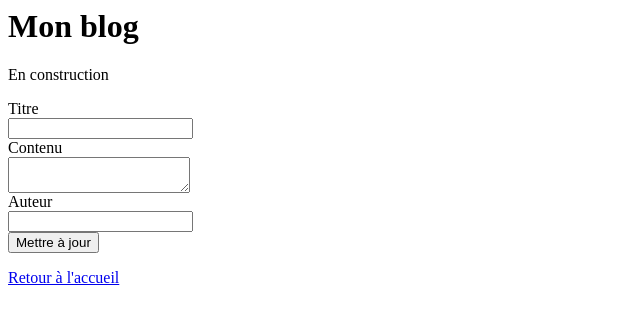
After one commit to kantum21/Blog, a PHP site: template templates/edit_article.php in a window 1280 px wide. The commit adds this page. Shown: the top 324 px of the page, without its empty margins (0-640 px from the left). Run offline with PHP 8.4, Linux system fonts and the light colour scheme; the template is opened without the code that fills it, so the values that code supplies are empty.

Commit message:
updateArticle

```diff
--- a/config/Router.php
+++ b/config/Router.php
@@ -33,6 +33,9 @@ class Router
                 elseif ($route === 'addArticle'){
                     $this->backController->addArticle($this->request->getPost());
                 }
+                elseif ($route === 'editArticle'){
+                    $this->backController->editArticle($this->request->getPost(), $this->request->getGet()->get('articleId'));
+                }
                 else{
                     $this->errorController->errorNotFound();
                 }
--- /dev/null
+++ b/templates/edit_article.php
@@ -0,0 +1,15 @@
+<?php $this->title = "Modifier l'article"; ?>
+<h1>Mon blog</h1>
+<p>En construction</p>
+<div>
+    <form method="post" action="../public/index.php?route=editArticle&articleId=<?= htmlspecialchars($article->getId()); ?>">
+        <label for="title">Titre</label><br>
+        <input type="text" id="title" name="title" value="<?= htmlspecialchars($article->getTitle()); ?>"><br>
+        <label for="content">Contenu</label><br>
+        <textarea id="content" name="content"><?= htmlspecialchars($article->getContent()); ?></textarea><br>
+        <label for="author">Auteur</label><br>
+        <input type="text" id="author" name="author" value="<?= htmlspecialchars($article->getAuthor()); ?>"><br>
+        <input type="submit" value="Mettre à jour" id="submit" name="submit">
+    </form>
+    <a href="../public/index.php">Retour à l'accueil</a>
+</div>
--- a/templates/home.php
+++ b/templates/home.php
@@ -1,6 +1,7 @@
 <h1>Mon blog</h1>
 <p>En construction</p>
 <?= $this->session->show('add_article'); ?>
+<?= $this->session->show('edit_article'); ?>
 <a href="../public/index.php?route=addArticle">Nouvel article</a>
 <?php
 foreach ($articles as $article)
--- a/templates/single.php
+++ b/templates/single.php
@@ -6,6 +6,10 @@
     <p><?= htmlspecialchars($article->getContent());?></p>
     <p><?= htmlspecialchars($article->getAuthor());?></p>
     <p>Créé le : <?= htmlspecialchars($article->getCreatedAt());?></p>
+</div>
+<br>
+<div class="actions">
+    <a href="../public/index.php?route=editArticle&articleId=<?= $article->getId(); ?>">Modifier</a>
 </div>
 <br>
 <a href="../public/index.php">Retour à l'accueil</a>
```
Also changed, not shown: src/DAO/ArticleDAO.php (+11 -0 lines), src/controller/BackController.php (+13 -0 lines).
